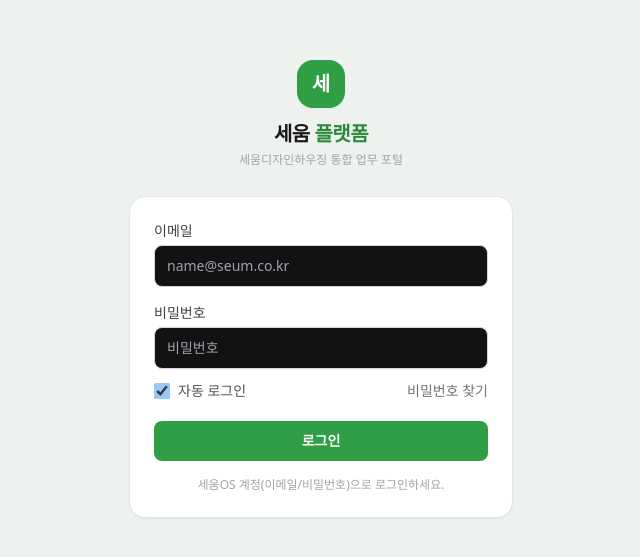
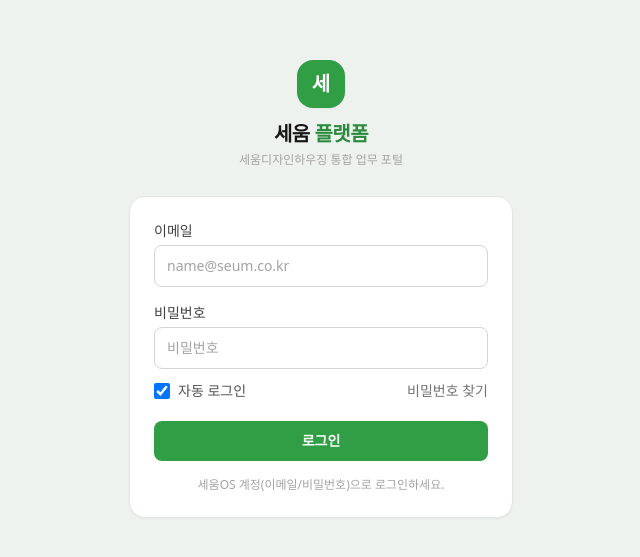
Before and after one commit to actorjoon0001-glitch/seum-platform, a Next.js app: page /login in a window 1280 px wide. Shown: the part 111-668 px from the top of the page, without its empty margins (319-959 px from the left). Built offline with nearby package versions, Linux system fonts and the light colour scheme.

Commit message:
fix(auth): 로그인 입력칸 글씨 안 보이는 문제 수정 (#32)
color-scheme:light 적용 + 입력칸 bg-white/text-neutral-900/placeholder 명시.
login·forgot-password·reset-password 공통.

Co-authored-by: Claude <noreply@anthropic.com>

```diff
--- a/app/forgot-password/page.tsx
+++ b/app/forgot-password/page.tsx
@@ -37,7 +37,7 @@ export default function ForgotPasswordPage() {
   }
 
   return (
-    <main className="flex min-h-screen items-center justify-center bg-[#eef2ef] px-4 text-neutral-800">
+    <main className="flex min-h-screen items-center justify-center bg-[#eef2ef] px-4 text-neutral-800 [color-scheme:light]">
       <div className="w-full max-w-sm">
         <div className="mb-7 text-center">
           <div className="mx-auto mb-3 flex h-12 w-12 items-center justify-center rounded-2xl bg-seum-500 text-xl font-extrabold text-white shadow-sm">
@@ -77,7 +77,7 @@ export default function ForgotPasswordPage() {
                 required
                 autoComplete="email"
                 placeholder="name@seum.co.kr"
-                className="w-full rounded-lg border border-neutral-300 px-3 py-2.5 text-sm outline-none transition focus:border-seum-500 focus:ring-2 focus:ring-seum-100"
+                className="w-full rounded-lg border border-neutral-300 bg-white px-3 py-2.5 text-sm text-neutral-900 outline-none transition placeholder:text-neutral-400 focus:border-seum-500 focus:ring-2 focus:ring-seum-100"
               />
 
               {error && <p className="mt-3 text-sm text-rose-600">{error}</p>}
--- a/app/login/page.tsx
+++ b/app/login/page.tsx
@@ -53,7 +53,7 @@ export default function LoginPage() {
   }
 
   return (
-    <main className="flex min-h-screen items-center justify-center bg-[#eef2ef] px-4 text-neutral-800">
+    <main className="flex min-h-screen items-center justify-center bg-[#eef2ef] px-4 text-neutral-800 [color-scheme:light]">
       <div className="w-full max-w-sm">
         {/* 로고 */}
         <div className="mb-7 text-center">
@@ -78,7 +78,7 @@ export default function LoginPage() {
             required
             autoComplete="email"
             placeholder="name@seum.co.kr"
-            className="mb-4 w-full rounded-lg border border-neutral-300 px-3 py-2.5 text-sm outline-none transition focus:border-seum-500 focus:ring-2 focus:ring-seum-100"
+            className="mb-4 w-full rounded-lg border border-neutral-300 bg-white px-3 py-2.5 text-sm text-neutral-900 outline-none transition placeholder:text-neutral-400 focus:border-seum-500 focus:ring-2 focus:ring-seum-100"
           />
 
           <label className="mb-1 block text-sm font-medium text-neutral-700">비밀번호</label>
@@ -89,7 +89,7 @@ export default function LoginPage() {
             required
             autoComplete="current-password"
             placeholder="비밀번호"
-            className="w-full rounded-lg border border-neutral-300 px-3 py-2.5 text-sm outline-none transition focus:border-seum-500 focus:ring-2 focus:ring-seum-100"
+            className="w-full rounded-lg border border-neutral-300 bg-white px-3 py-2.5 text-sm text-neutral-900 outline-none transition placeholder:text-neutral-400 focus:border-seum-500 focus:ring-2 focus:ring-seum-100"
           />
 
           <div className="mt-3 flex items-center justify-between text-sm">
--- a/app/reset-password/page.tsx
+++ b/app/reset-password/page.tsx
@@ -75,7 +75,7 @@ export default function ResetPasswordPage() {
   }
 
   return (
-    <main className="flex min-h-screen items-center justify-center bg-[#eef2ef] px-4 text-neutral-800">
+    <main className="flex min-h-screen items-center justify-center bg-[#eef2ef] px-4 text-neutral-800 [color-scheme:light]">
       <div className="w-full max-w-sm">
         <div className="mb-7 text-center">
           <div className="mx-auto mb-3 flex h-12 w-12 items-center justify-center rounded-2xl bg-seum-500 text-xl font-extrabold text-white shadow-sm">
@@ -111,7 +111,7 @@ export default function ResetPasswordPage() {
                 required
                 autoComplete="new-password"
                 placeholder="6자 이상"
-                className="mb-4 w-full rounded-lg border border-neutral-300 px-3 py-2.5 text-sm outline-none transition focus:border-seum-500 focus:ring-2 focus:ring-seum-100"
+                className="mb-4 w-full rounded-lg border border-neutral-300 bg-white px-3 py-2.5 text-sm text-neutral-900 outline-none transition placeholder:text-neutral-400 focus:border-seum-500 focus:ring-2 focus:ring-seum-100"
               />
               <label className="mb-1 block text-sm font-medium text-neutral-700">새 비밀번호 확인</label>
               <input
@@ -121,7 +121,7 @@ export default function ResetPasswordPage() {
                 required
                 autoComplete="new-password"
                 placeholder="다시 입력"
-                className="w-full rounded-lg border border-neutral-300 px-3 py-2.5 text-sm outline-none transition focus:border-seum-500 focus:ring-2 focus:ring-seum-100"
+                className="w-full rounded-lg border border-neutral-300 bg-white px-3 py-2.5 text-sm text-neutral-900 outline-none transition placeholder:text-neutral-400 focus:border-seum-500 focus:ring-2 focus:ring-seum-100"
               />
 
               {error && <p className="mt-3 text-sm text-rose-600">{error}</p>}
```
